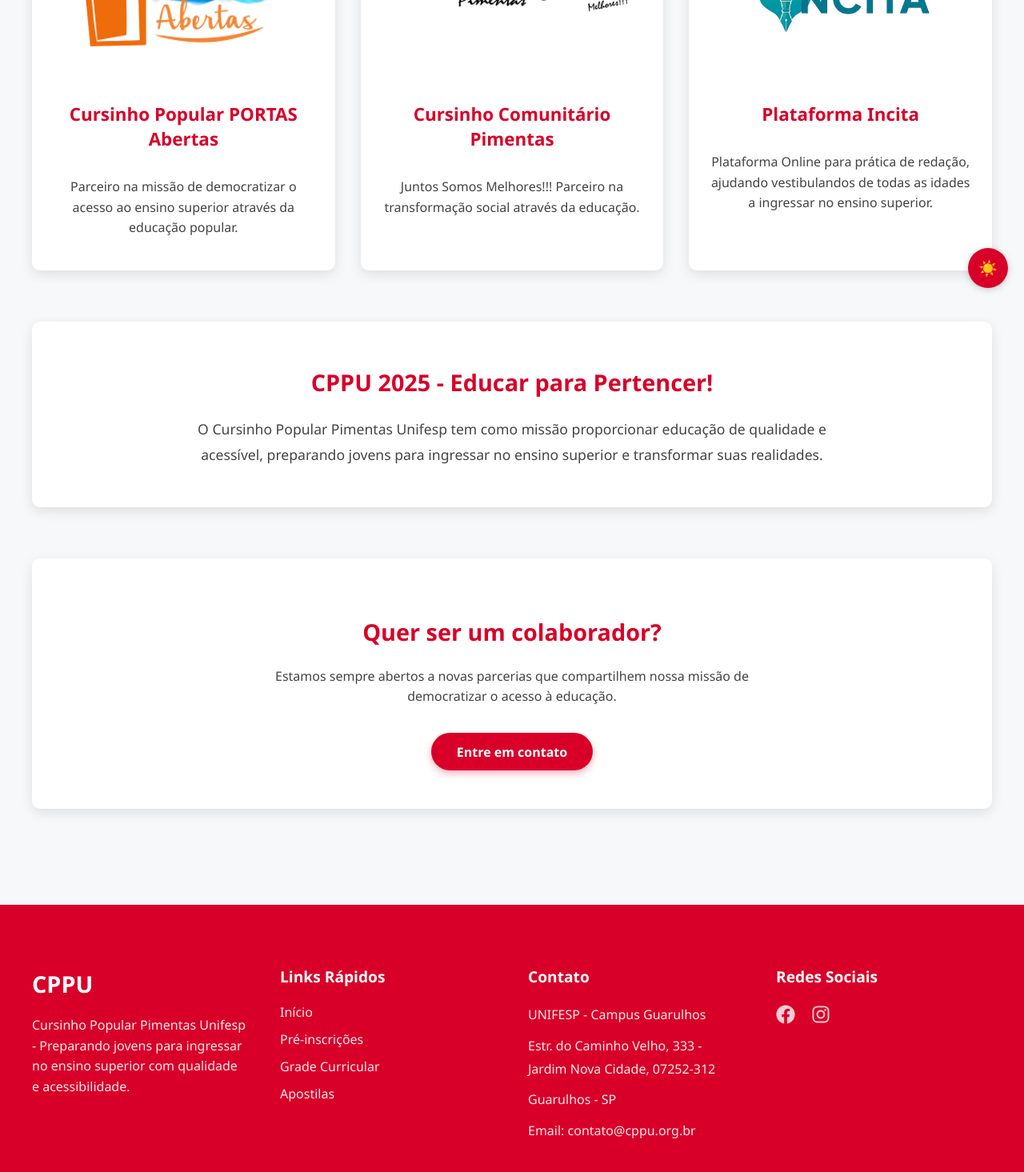
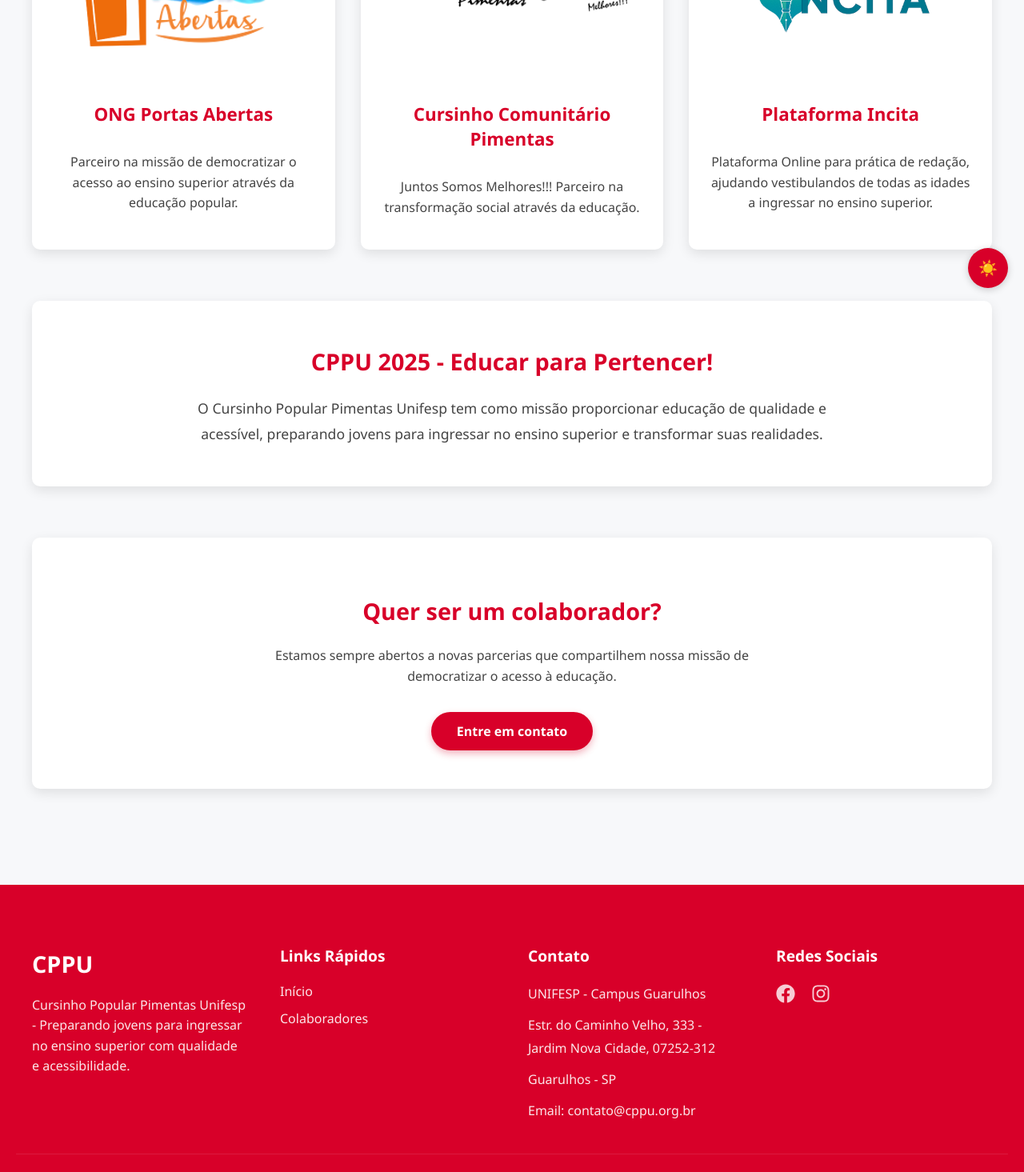
Before and after one commit to Drey012/CPPU_Page, a Next.js app in the folder cppu-page/: page /colaboradores in a window 1280 px wide. Shown: the part 420-1885 px from the top of the page at 80% size. Built offline with nearby package versions, Linux system fonts and the light colour scheme.

Commit message:
Fetchs atualizados com o link do deploy do back no railway

```diff
--- a/cppu-page/src/components/ContactForm.jsx
+++ b/cppu-page/src/components/ContactForm.jsx
@@ -57,7 +57,7 @@
     setSubmitStatus(null);
 
     try {
-      const response = await fetch('http://localhost/CPPU_API/cppu-api/contact.php', {
+      const response = await fetch('https://cppuapi-production.up.railway.app/contact', {
         method: 'POST',
         headers: {
           'Content-Type': 'application/json',
--- a/cppu-page/src/components/Footer.jsx
+++ b/cppu-page/src/components/Footer.jsx
@@ -17,9 +17,10 @@
           <h4 className={styles.footerSubtitle}>Links Rápidos</h4>
           <ul className={styles.footerLinks}>
             <li><Link href="/" className={styles.footerLink}>Início</Link></li>
-            <li><Link href="#pre-inscricoes" className={styles.footerLink}>Pré-inscrições</Link></li>
+            <li><Link href="/colaboradores" className={styles.footerLink}>Colaboradores</Link></li>
+            {/* <li><Link href="#pre-inscricoes" className={styles.footerLink}>Pré-inscrições</Link></li>
             <li><Link href="#grade" className={styles.footerLink}>Grade Curricular</Link></li>
-            <li><Link href="#apostilas" className={styles.footerLink}>Apostilas</Link></li>
+            <li><Link href="#apostilas" className={styles.footerLink}>Apostilas</Link></li> */}
           </ul>
         </div>
 
--- a/cppu-page/src/components/colaboradores.jsx
+++ b/cppu-page/src/components/colaboradores.jsx
@@ -30,7 +30,7 @@
                   />
                 </div>
                 </a>
-                <h3 className={styles.partnerName}>Cursinho Popular PORTAS Abertas</h3>
+                <h3 className={styles.partnerName}>ONG Portas Abertas</h3>
                 <p className={styles.partnerDescription}>
                   Parceiro na missão de democratizar o acesso ao ensino superior através da educação popular.
                 </p>
--- a/cppu-page/src/pages/index.js
+++ b/cppu-page/src/pages/index.js
@@ -11,7 +11,7 @@
   const [posts, setPosts] = useState([]);
 
   useEffect(() => {
-    fetch('http://localhost/CPPU_API/cppu-api/BloggerIntegration.php')
+    fetch('https://cppuapi-production.up.railway.app/blogger')
       .then(res => res.json())
       .then(data => setPosts(data))
       .catch(err => console.error('Erro ao carregar posts:', err));
--- a/cppu-page/src/styles/Colaboradores.module.css
+++ b/cppu-page/src/styles/Colaboradores.module.css
@@ -210,6 +210,7 @@
 
   .partnerImageContainer {
     height: 150px;
+    margin: 0 auto;
   }
 
   .partnerName {
```
